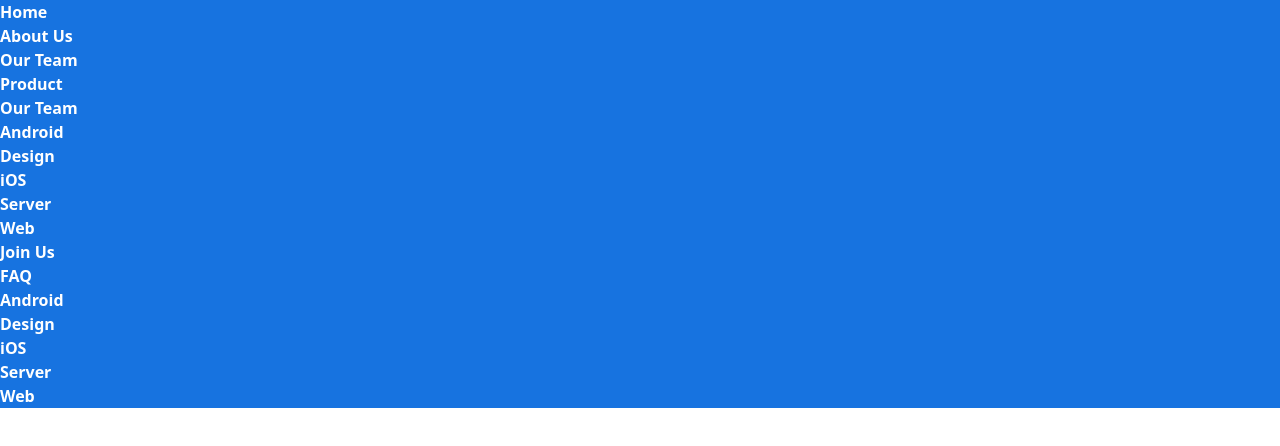
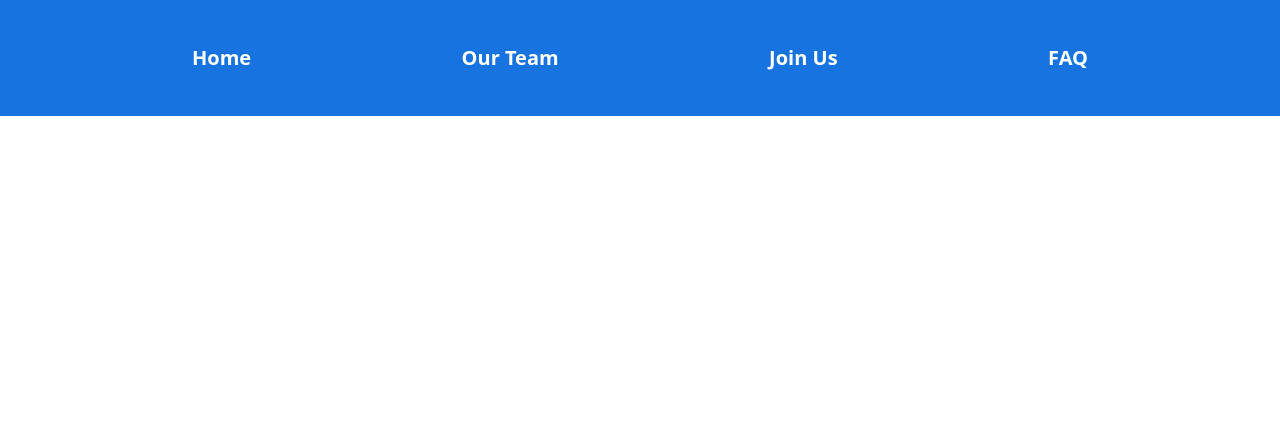
Before and after one commit to inu-appcenter/appcenter-homepage-renewal, a React (Vite) app: page / in a window 1280 px wide. Shown: the top 446 px of the page. Built offline with nearby package versions, Linux system fonts and the light colour scheme; the HTML template or start-up script is replaced by a standard one.

Commit message:
feat: Nav 완료

```diff
--- a/src/components/common/header/HomeHeader.tsx
+++ b/src/components/common/header/HomeHeader.tsx
@@ -1,11 +1,11 @@
-import Nav from "./Nav.tsx";
+import Nav from './Nav.tsx';
 
 const HomeHeader = () => {
-    return(
-       <div>
-           <Nav/>
-       </div>
-    )
-}
+  return (
+    <div className='py-11 px-48 bg-primary-700'>
+      <Nav />
+    </div>
+  );
+};
 
 export default HomeHeader;
--- a/src/components/common/header/Nav.tsx
+++ b/src/components/common/header/Nav.tsx
@@ -1,28 +1,27 @@
 import { MENU } from '../../../constants/menu.ts';
-import { Link, useLocation, useParams } from 'react-router-dom';
-import { PartParam } from '../../../types/common.ts';
+import { Link, useLocation } from 'react-router-dom';
 
 const Nav = () => {
   const { pathname, hash } = useLocation();
-  const { part } = useParams<PartParam>();
 
   const isChildrenActive = (path: string) => {
-    return pathname.replace('/' + part ?? '', '') === path;
+    return path.split('/').at(1) === pathname.split('/').at(1);
   };
+
   return (
-    <ul className='bg-primary-700'>
+    <ul className='flex justify-between'>
       {MENU.map(({ path, label, children }) => (
         <li
           key={path}
-          className={`${isChildrenActive(path) || pathname === path ? 'text-secondary-300' : 'text-white'} font-semibold`}
+          className={`relative group ${isChildrenActive(path) || pathname === path ? 'text-secondary-300' : 'text-white'} text-xl font-semibold`}
         >
           <Link to={path}>{label}</Link>
           {children && (
-            <ul>
+            <ul className='absolute top-full left-1/2 transform -translate-x-1/2 p-4 rounded-2xl bg-primary-700 hidden group-hover:flex flex-col gap-y-3 flex-1'>
               {children.map(({ path, label }) => (
                 <li
                   key={path}
-                  className={`${pathname + hash === path ? 'text-secondary-300' : 'text-white'} font-semibold`}
+                  className={`text-center w-24 ${pathname + hash === path ? 'text-secondary-300' : 'text-white'} font-semibold`}
                 >
                   <Link to={path}>{label}</Link>
                 </li>
```
